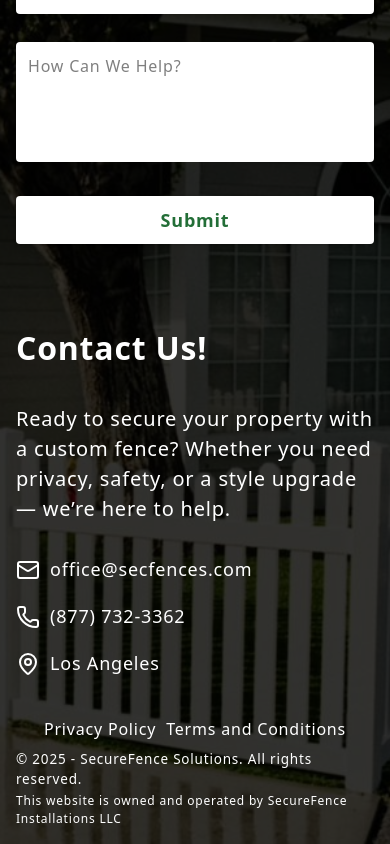
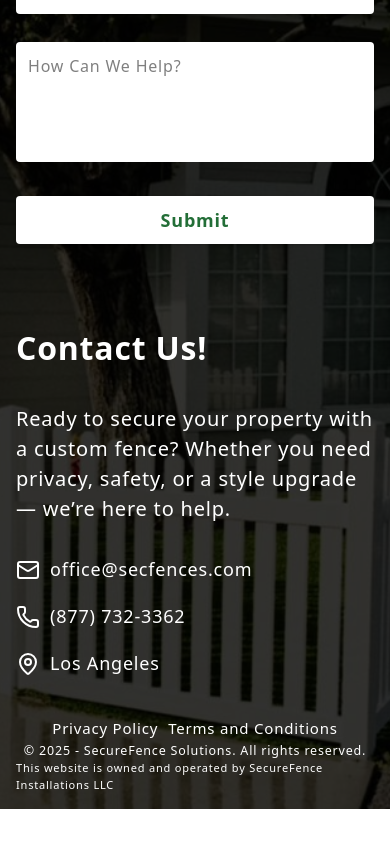
Before and after one commit to Narek-JS/fence, a Next.js app: page / in a window 390 px wide. Shown: the part 8044-8888 px from the top of the page. After the commit the page ends 8853 px from the top, so only its background shows below. Built offline with nearby package versions, Linux system fonts and the light colour scheme.

Commit message:
hot fixes

```diff
--- a/src/components/Footer/index.tsx
+++ b/src/components/Footer/index.tsx
@@ -58,15 +58,15 @@ const Footer: React.FC = () => (
         </div>
       </div>
 
-      <div className="flex flex-col items-center justify-center gap-2">
-        <div className="flex items-center justify-center gap-2.5 text-[#FFFFFF] sm:text-[18px]">
+      <div className="flex flex-col items-center justify-center gap-0.5 sm:gap-2">
+        <div className="flex items-center justify-center gap-2.5 text-[#FFFFFF] text-[15px] sm:text-[17px]">
           <Link href={MENU.PRIVACY.LINK}>{MENU.PRIVACY.TEXT}</Link>
           <Link href={MENU.TERMS.LINK}>{MENU.TERMS.TEXT}</Link>
         </div>
-        <p className="text-[#FFFFFF] -mb-1.5 text-[13.5px] sm:text-[15px]">
+        <p className="text-[#FFFFFF] -mb-0.5 text-[12.5px] sm:text-[14px]">
           {CONTENT.FOOTER_COPYRIGHT}
         </p>
-        <p className="text-[#FFFFFF] text-[12px] sm:text-[13.5px]">
+        <p className="text-[#FFFFFF] text-[11px] sm:text-[11.5px]">
           {CONTENT.FOOTER_OWNERSHIP_NOTICE}
         </p>
       </div>
--- a/src/components/QuoteForm/index.tsx
+++ b/src/components/QuoteForm/index.tsx
@@ -32,7 +32,9 @@ const QuoteForm: React.FC = () => {
           <input
             className="w-full h-[48px] rounded bg-[#FFFFFF] p-3"
             placeholder={CONTENT.QUOTE_FULL_NAME_PLACEHOLDER}
-            {...register("full_name", { required: "Full name is required" })}
+            {...register("full_name", {
+              required: CONTENT.QUOTE_FULL_NAME_ERROR_REQUIRED,
+            })}
           />
           {errors.full_name && (
             <p className="absolute -bottom-6 text-[#DC2626]">
@@ -45,7 +47,7 @@ const QuoteForm: React.FC = () => {
             className="w-full h-[48px] rounded bg-[#FFFFFF] p-3"
             placeholder={CONTENT.QUOTE_COMPANY_NAME_PLACEHOLDER}
             {...register("company_name", {
-              required: "Company name is required",
+              required: CONTENT.QUOTE_COMPANY_NAME_ERROR_REQUIRED,
             })}
           />
           {errors.company_name && (
@@ -60,10 +62,10 @@ const QuoteForm: React.FC = () => {
           className="w-full h-[48px] rounded bg-[#FFFFFF] p-3"
           placeholder={CONTENT.QUOTE_EMAIL_PLACEHOLDER}
           {...register("email", {
-            required: "Email is required",
+            required: CONTENT.QUOTE_EMAIL_ERROR_REQUIRED,
             pattern: {
               value: /^[^\s@]+@[^\s@]+\.[^\s@]+$/,
-              message: "Invalid email format",
+              message: CONTENT.QUOTE_EMAIL_ERROR_FORMAT,
             },
           })}
         />
@@ -78,8 +80,8 @@ const QuoteForm: React.FC = () => {
           className="w-full h-[48px] rounded bg-[#FFFFFF] p-3"
           placeholder={CONTENT.QUOTE_PHONE_PLACEHOLDER}
           {...register("phone", {
-            required: "Phone number is required",
-            minLength: { value: 10, message: "Phone number too short" },
+            required: CONTENT.QUOTE_PHONE_ERROR_REQUIRED,
+            minLength: { value: 10, message: CONTENT.QUOTE_PHONE_ERROR_SHORT },
           })}
         />
         {errors.phone && (
@@ -92,7 +94,9 @@ const QuoteForm: React.FC = () => {
         <textarea
           className="w-full rounded bg-[#FFFFFF] resize-none p-3 h-[120px]"
           placeholder={CONTENT.QUOTE_TEXTAREA_PLACEHOLDER}
-          {...register("message", { required: "Message is required" })}
+          {...register("message", {
+            required: CONTENT.QUOTE_TEXTAREA_ERROR_REQUIRED,
+          })}
         />
         {errors.message && (
           <p className="absolute -bottom-4 text-[#DC2626]">
--- a/src/constants/content.ts
+++ b/src/constants/content.ts
@@ -117,6 +117,13 @@ const CONTENT = {
   QUOTE_EMAIL_PLACEHOLDER: "Your Email",
   QUOTE_PHONE_PLACEHOLDER: "Phone Number",
   QUOTE_TEXTAREA_PLACEHOLDER: "How Can We Help?",
+  QUOTE_FULL_NAME_ERROR_REQUIRED: "Full name is required",
+  QUOTE_COMPANY_NAME_ERROR_REQUIRED: "Company is required",
+  QUOTE_EMAIL_ERROR_REQUIRED: "Email is required",
+  QUOTE_PHONE_ERROR_REQUIRED: "Phone number is required",
+  QUOTE_TEXTAREA_ERROR_REQUIRED: "Message is required",
+  QUOTE_PHONE_ERROR_SHORT: "Phone number too short",
+  QUOTE_EMAIL_ERROR_FORMAT: "Invalid email format",
   QUOTE_SUBMIT: "Submit",
 
   // Footer.
```
